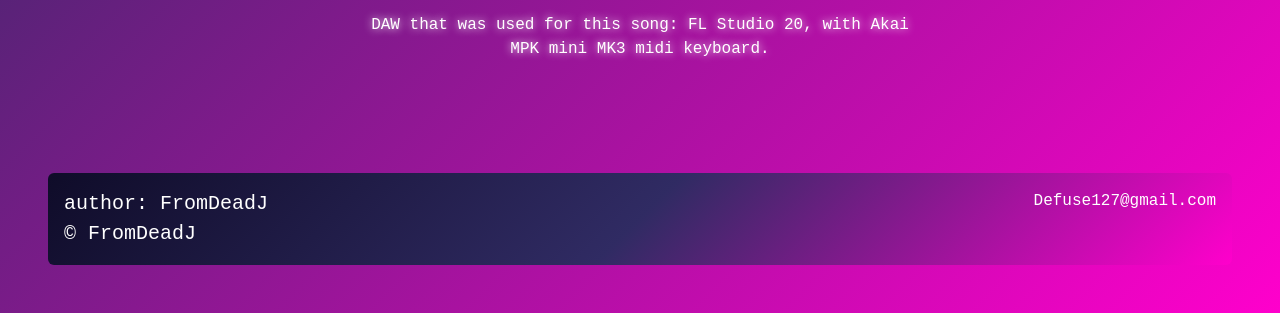
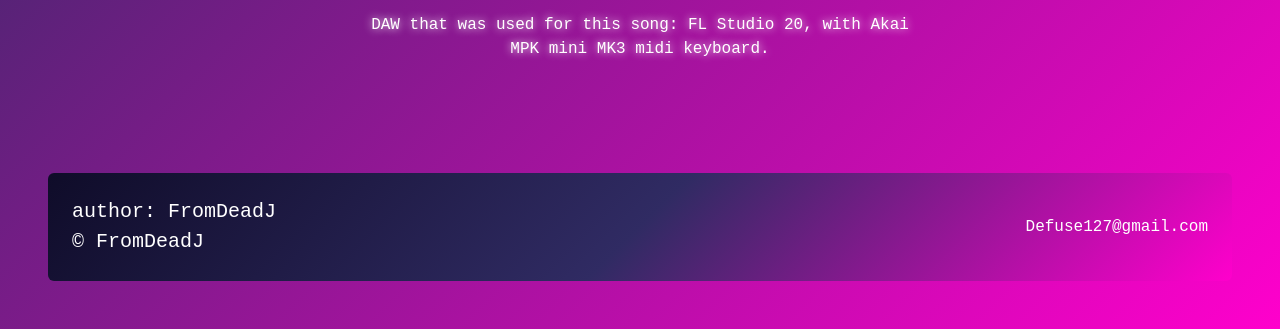
Before and after one commit to RevelatorM/VisitingCard2026, a plain HTML site: page index.html in a window 1280 px wide. Shown: the part 2372-2701 px from the top of the page. Drawn offline with nearby package versions, Linux system fonts and the light colour scheme.

Commit message:
Update index.html

```diff
--- a/index.html
+++ b/index.html
@@ -28,15 +28,21 @@
     <div id="root"></div>
 </main>
 
-<footer class="d-flex col-12 px-2 px-md-5 mb-5 mt-5">
-    <div class="p-3 d-flex flex-column flex-md-row justify-content-between rounded w-100 text-center text-md-start" style="background: linear-gradient(135deg, #0f0c29, #302b63, #ff00cc);">
-      <div class="d-flex flex-column mb-3 mb-md-0">
-        <p class="text-white fs-5 fs-md-4" style="font-family: Courier New; margin: 0;">author: FromDeadJ</p>
-        <p class="text-white fs-5 fs-md-4" style="font-family: Courier New; margin: 0;">&copy; FromDeadJ</p>
+<footer class="container-fluid px-0 mb-5 mt-5">
+    <div class="mx-2 mx-md-5 p-4 rounded d-flex flex-column flex-md-row justify-content-between align-items-center"
+         style="background: linear-gradient(135deg, #0f0c29, #302b63, #ff00cc);">
+
+      <div class="text-center text-md-start mb-3 mb-md-0">
+        <p class="text-white fs-5 m-0" style="font-family: 'Courier New';">author: FromDeadJ</p>
+        <p class="text-white fs-5 m-0" style="font-family: 'Courier New';">&copy; FromDeadJ</p>
       </div>
-      <div class="d-flex flex-column">
-        <p class="text-white fs-6 fs-md-4" style="font-family: Courier New; word-break: break-all;"> Defuse127@gmail.com </p>
+
+      <div class="text-center text-md-end">
+        <p class="text-white fs-6 fs-md-5 m-0" style="font-family: 'Courier New'; word-break: break-all;">
+          Defuse127@gmail.com
+        </p>
       </div>
+
     </div>
 </footer>
 
```
